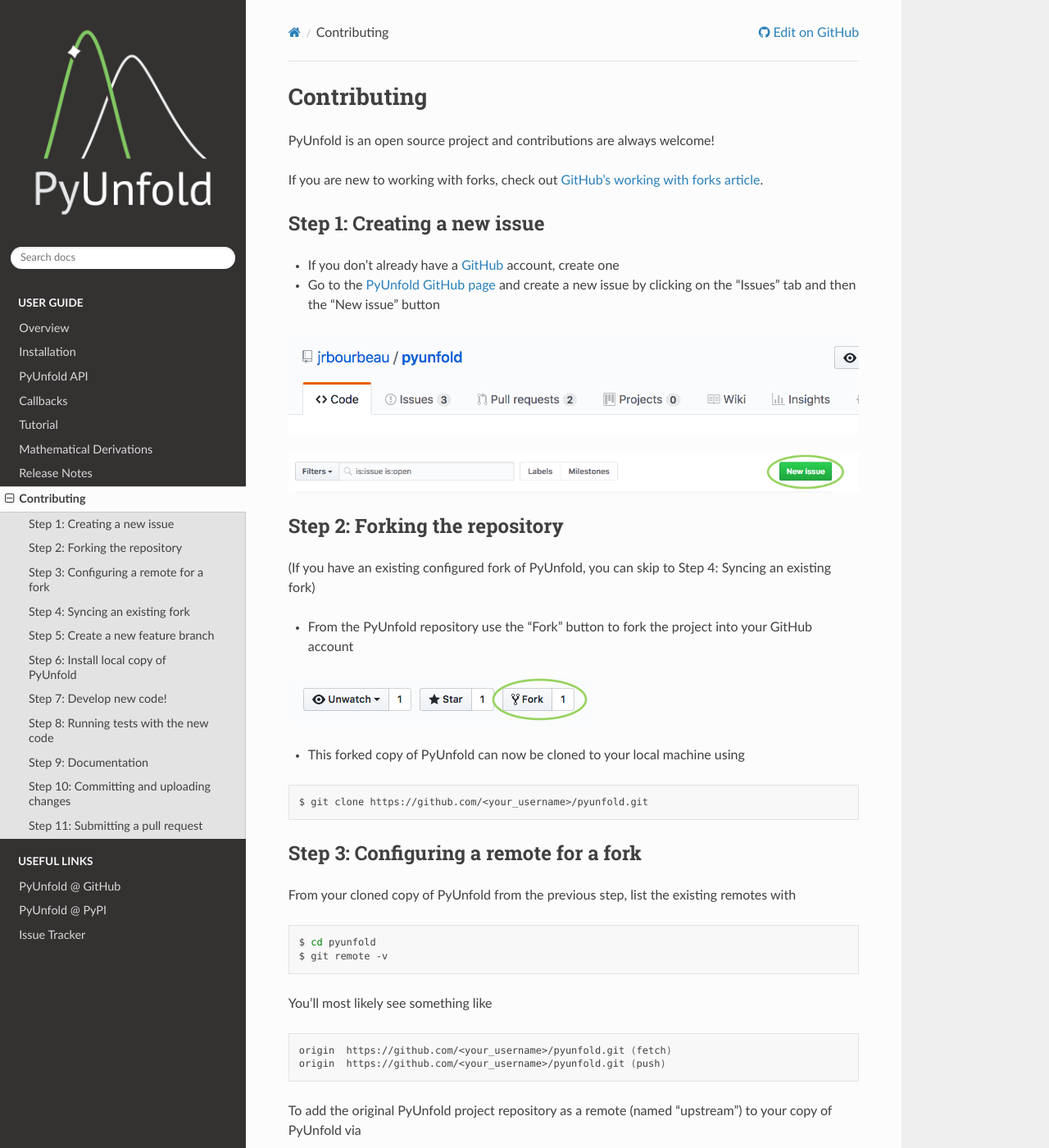
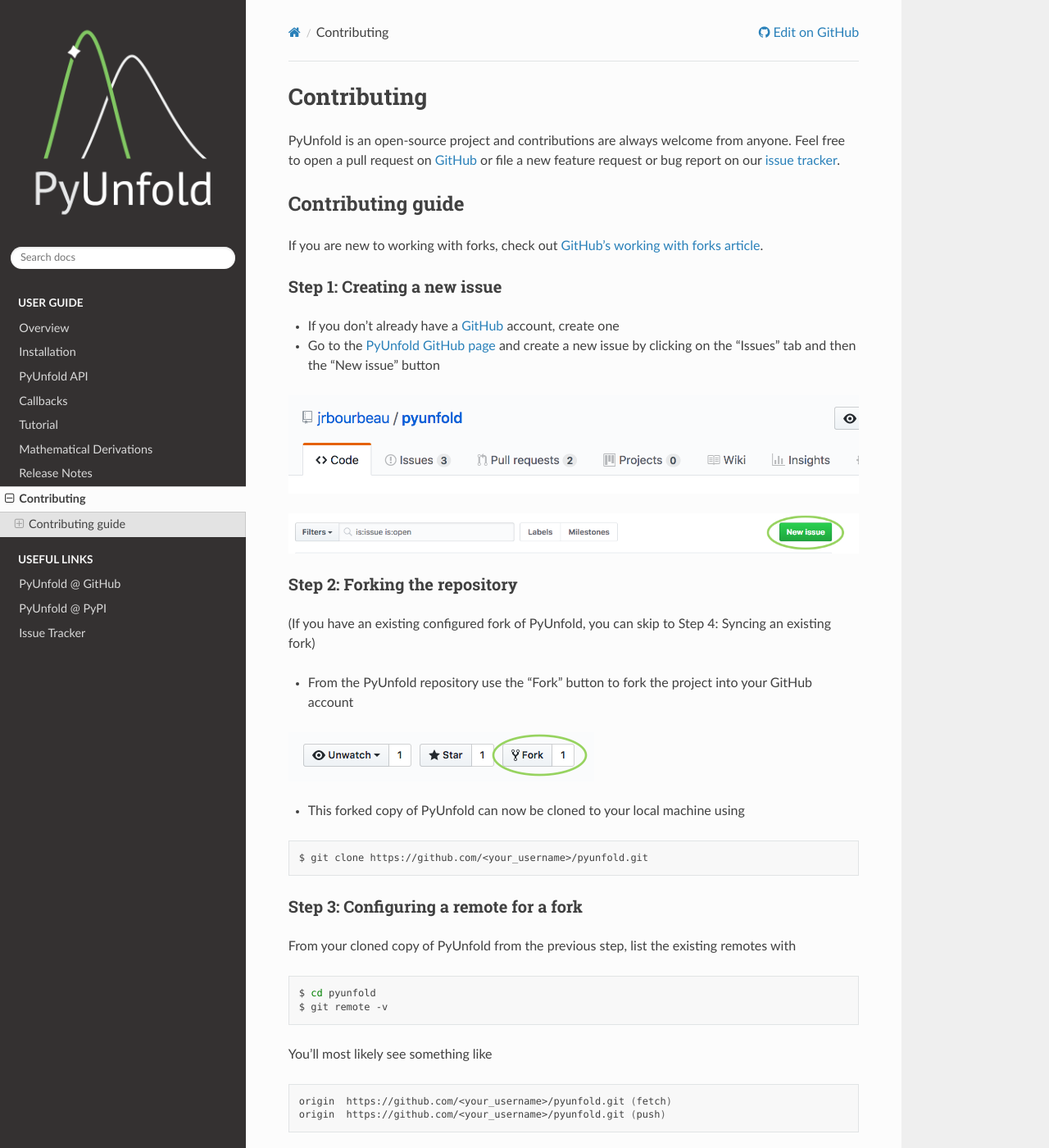
Before and after one commit to jrbourbeau/pyunfold, a Sphinx documentation site: the page built from docs/contributing.rst, in a window 1280 px wide and 1400 px high. Shown: the whole window at 82% size. Built offline with Sphinx 7.4.7 and the Read the Docs theme 2.0.0, drawn with Linux system fonts in a browser that asks for light colours; the version number is read from the project's files by our own code.

Commit message:
Adds issue tracker link to contributing.rst

```diff
--- a/docs/_static/custom.css
+++ b/docs/_static/custom.css
@@ -1,6 +1,7 @@
 
 .wy-nav-side p.caption {
   color: #F5F5F5;
+  font-size: 85%;
 }
 
 .wy-nav-side, div.wy-side-nav-search {
--- a/docs/contributing.rst
+++ b/docs/contributing.rst
@@ -6,11 +6,16 @@
 Contributing
 ************
 
-PyUnfold is an open source project and contributions are always welcome!
+PyUnfold is an open-source project and contributions are always welcome from anyone. Feel free to open a pull request on `GitHub <https://github.com/jrbourbeau/pyunfold>`_ or file a new feature request or bug report on our `issue tracker <https://github.com/jrbourbeau/pyunfold/issues>`_.
+
+
+==================
+Contributing guide
+==================
 
 If you are new to working with forks, check out `GitHub's working with forks article <https://help.github.com/articles/working-with-forks/>`_.
 
-============================
+
 Step 1: Creating a new issue
 ============================
 
@@ -21,7 +26,7 @@
 
 .. image:: _static/new-issue-button.png
 
-==============================
+
 Step 2: Forking the repository
 ==============================
 
@@ -37,7 +42,7 @@
 
     $ git clone https://github.com/<your_username>/pyunfold.git
 
-=======================================
+
 Step 3: Configuring a remote for a fork
 =======================================
 
@@ -74,7 +79,6 @@
     upstream        https://github.com/jrbourbeau/pyunfold.git (push)
 
 
-================================
 Step 4: Syncing an existing fork
 ================================
 
@@ -115,7 +119,7 @@
 
 Now the master branch of your local copy of PyUnfold should be up-to-date with the original PyUnfold master branch!
 
-===================================
+
 Step 5: Create a new feature branch
 ===================================
 
@@ -133,7 +137,7 @@
     Switched to branch '<new_feature_branch_name>'
 
 
-======================================
+
 Step 6: Install local copy of PyUnfold
 ======================================
 
@@ -152,14 +156,14 @@
 Note that if you previously had PyUnfold installed in your environment to ``pip uninstall pyunfold`` before executing the previous command.
 
 
-=========================
+
 Step 7: Develop new code!
 =========================
 
 Now add your feature, bug fix, typo fix, etc.
 
 
-=======================================
+
 Step 8: Running tests with the new code
 =======================================
 
@@ -171,7 +175,7 @@
 
 To run with code coverage use ``pytest --cov pyunfold``
 
-=====================
+
 Step 9: Documentation
 =====================
 
@@ -184,7 +188,7 @@
 
 The built documentation will be placed in the ``_build/html`` directory.
 
-=========================================
+
 Step 10: Committing and uploading changes
 =========================================
 
@@ -209,7 +213,7 @@
     $ git push origin <new_feature_branch_name>
 
 
-==================================
+
 Step 11: Submitting a pull request
 ==================================
 
```
